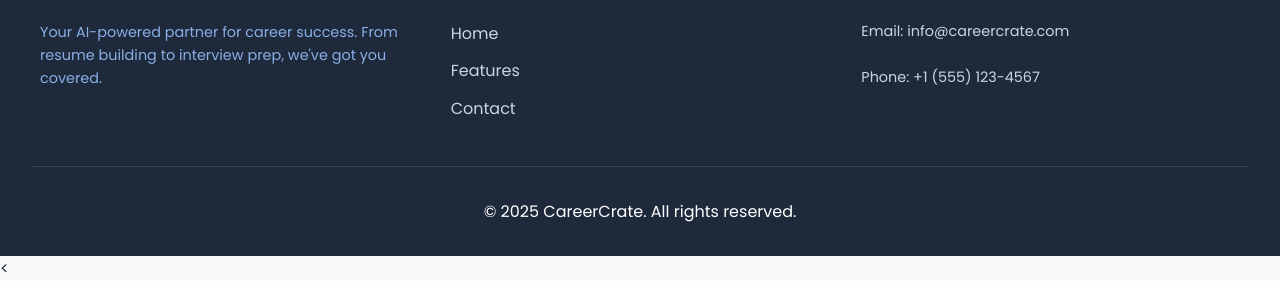
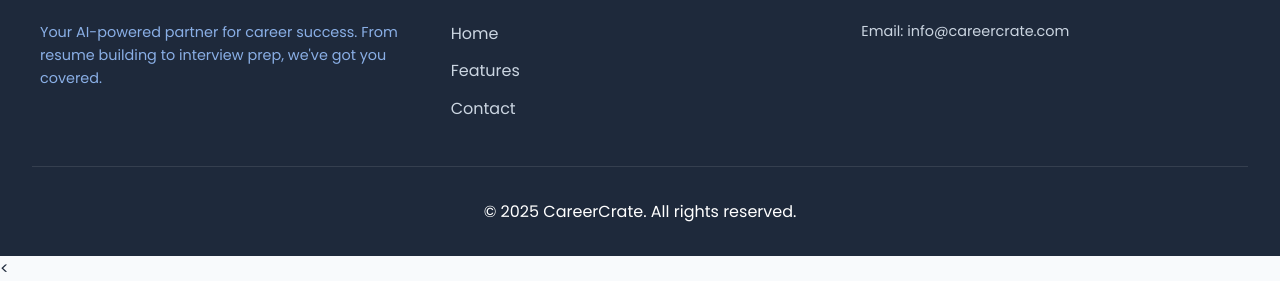
Before and after one commit to Siddhi124github/carrercrate, a website: page index.html in a window 1280 px wide. Shown: the part 2688-2969 px from the top of the page. Drawn offline with Linux system fonts and the light colour scheme.

Commit message:
Update index.html

```diff
--- a/index.html
+++ b/index.html
@@ -1266,7 +1266,7 @@
                 <h3>Contact Us</h3>
 
                 <p style="font-size: 0.9rem; color: #cbd5e1;">Email: info@careercrate.com</p><br>
-                <p style="font-size: 0.9rem; color: #cbd5e1;">Phone: +1 (555) 123-4567</p>
+
             </div>
         </div>
         <div class="footer-bottom">
```
